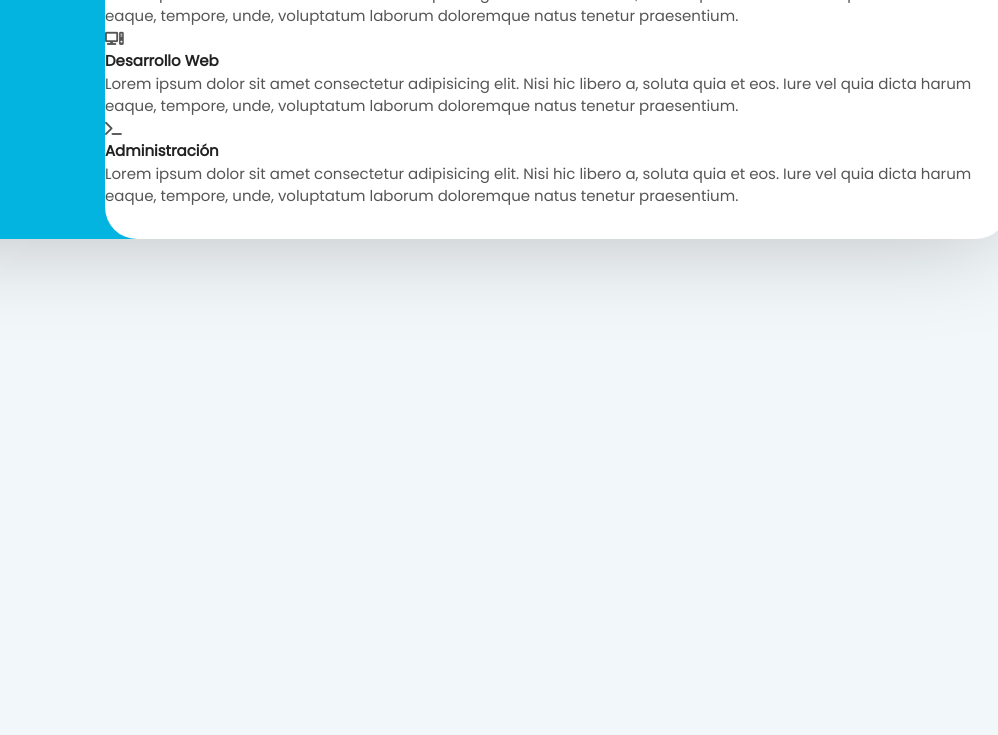
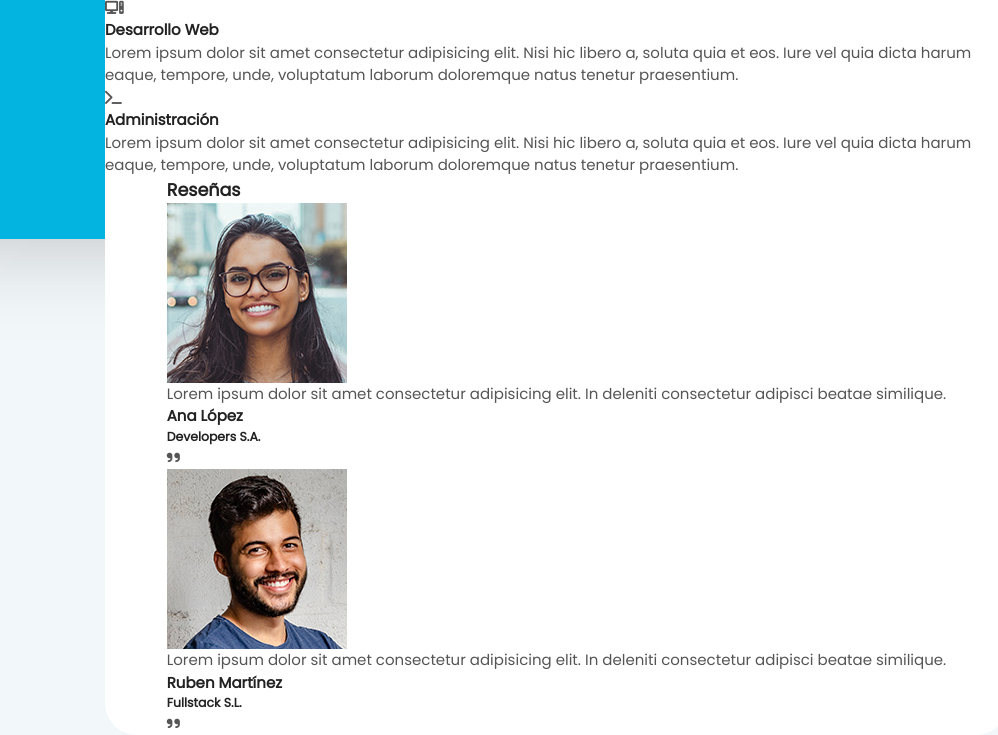
Before and after one commit to roraima1986/portfolio-design.github.io, a plain HTML site: page sobre-mi.html in a window 1280 px wide. Shown: the part 481-1216 px from the top of the page, 282-1280 px from the left. Before the commit the page ends 880 px from the top, so only its background shows below. Drawn offline with Linux system fonts and the light colour scheme.

Commit message:
HTML reviews

```diff
--- a/sobre-mi.html
+++ b/sobre-mi.html
@@ -228,6 +228,60 @@
                     </div>
                 </section>
 
+                <section class="about__reviews">
+                    <header class="reviews__header">
+                        <h3 class="reviews__title">Reseñas</h3>
+                    </header>
+
+                    <div class="reviews__container">
+                        <article class="reviews__review">
+                            <div class="review__image-container">
+                                <img src="./assets/img/testimonio1.jpg" class="review__image" alt="Cara de un cliente">
+                            </div>
+
+                            <div class="review__description">
+                                <p class="review__text">
+                                    Lorem ipsum dolor sit amet consectetur adipisicing elit. In deleniti consectetur adipisci beatae similique.
+                                </p>
+                            </div>
+
+                            <div class="review__author">
+                                <div review__author-info>
+                                    <h4 class="review__name">Ana López</h4>
+                                    <h5 class="review__company">Developers S.A.</h5>
+                                </div>
+
+                                <div class="review__author-icon">
+                                    <i class="fa-solid fa-quote-right review__icon"></i>
+                                </div>
+                            </div>
+                        </article>
+
+                        <article class="reviews__review">
+                            <div class="review__image-container">
+                                <img src="./assets/img/testimonio2.jpg" class="review__image" alt="Cara de un cliente">
+                            </div>
+
+                            <div class="review__description">
+                                <p class="review__text">
+                                    Lorem ipsum dolor sit amet consectetur adipisicing elit. In deleniti consectetur adipisci beatae similique.
+                                </p>
+                            </div>
+
+                            <div class="review__author">
+                                <div review__author-info>
+                                    <h4 class="review__name">Ruben Martínez</h4>
+                                    <h5 class="review__company">Fullstack S.L.</h5>
+                                </div>
+
+                                <div class="review__author-icon">
+                                    <i class="fa-solid fa-quote-right review__icon"></i>
+                                </div>
+                            </div>
+                        </article>
+                    </div>
+                </section>
+
             </section>
 
         </main>
```
